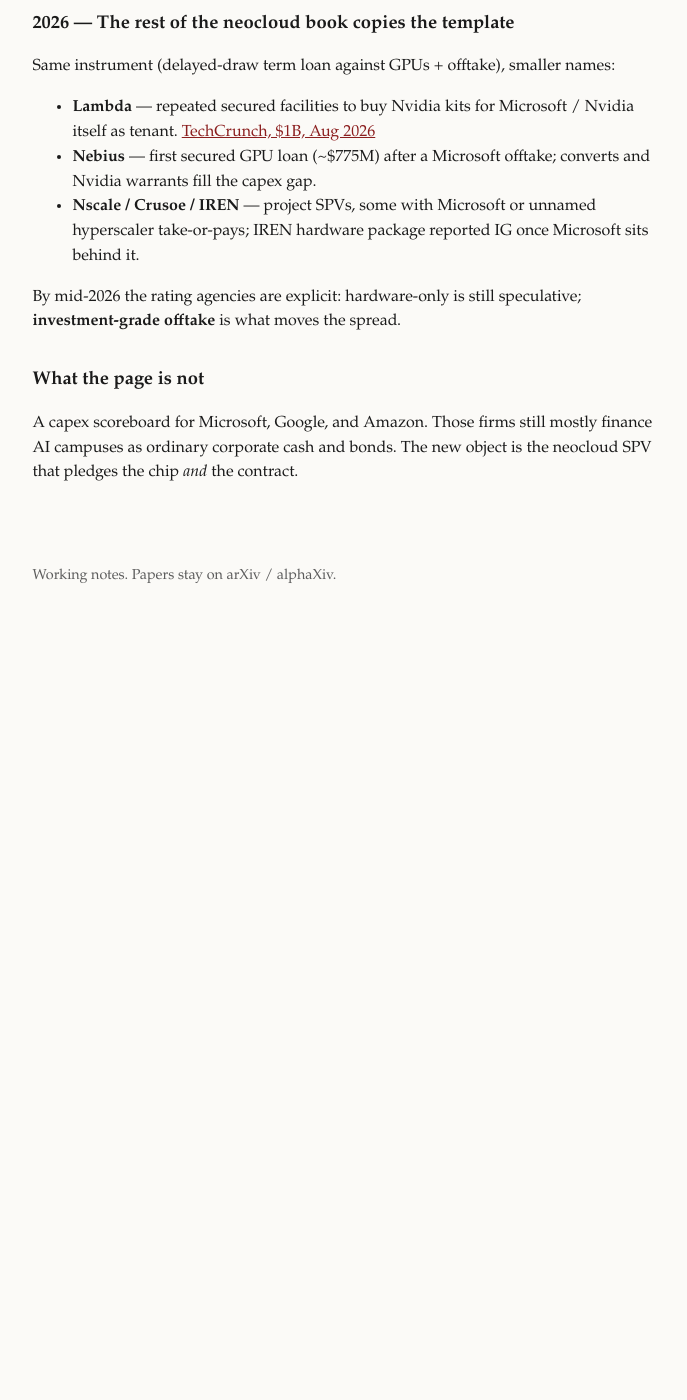
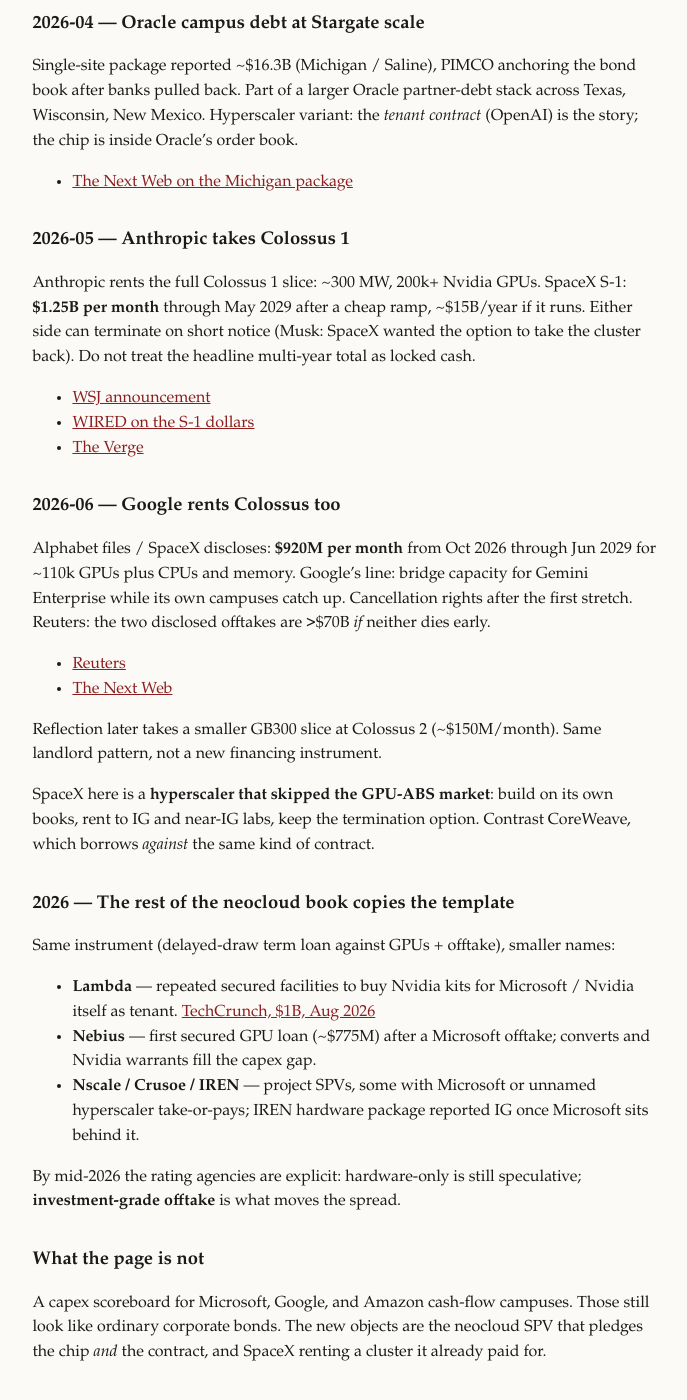
Before and after one commit to vandontduong/chronicle, a Jekyll site: the page built from timelines/clouds.md, in a window 1280 px wide and 1400 px high, scrolled down 2004 px. Shown: the whole window, without its empty margins (294-981 px from the left). Built offline with Jekyll 4.4.1, drawn with Linux system fonts in a browser that asks for light colours; before the commit the page ends 2632 px from its top, so only the background shows below that; some of the changed text lies outside the part shown.

Commit message:
Clouds: SpaceX Colossus, Anthropic and Google offtakes

```diff
--- a/timelines/clouds.md
+++ b/timelines/clouds.md
@@ -8,13 +8,13 @@ permalink: /timelines/clouds/
 
 <p class="meta">Who owns the rack, and who lent against the chip</p>
 
-Hyperscalers (Microsoft, Google, Amazon, Meta, then Oracle) fund campuses from cash flow and parent-level bonds. Neoclouds (CoreWeave, Lambda, Crusoe, Nebius, Nscale) fund *this generation of GPUs* against the boxes and the take-or-pay behind them. The financing is the beat.
+Hyperscalers fund campuses from cash flow and parent bonds. Neoclouds fund this generation of GPUs against the boxes and the offtake. SpaceX is a third object: a rocket company that built Colossus for Grok, then rented the surplus to rivals.
 
 ## How the money used to work
 
 Pre-2023 data centers were real-estate credit: land, power, a long lease to a rated tenant. The server was a depreciating fixture. AI inverted that. The GPU is the scarce asset; the building is the host. Lenders had no playbook for a chip that can be obsolete in three years.
 
-Also on: [Nvidia]({{ '/timelines/nvidia/' | relative_url }}) (circular cheques), [Cerebras]({{ '/timelines/cerebras/' | relative_url }}) (offtake without owning the cloud).
+Also on: [Nvidia]({{ '/timelines/nvidia/' | relative_url }}), [Cerebras]({{ '/timelines/cerebras/' | relative_url }}), [lab fission]({{ '/timelines/lab-fission/' | relative_url }}) (xAI → SpaceX).
 
 ## 2023-08 — CoreWeave $2.3B, GPUs as collateral
 
@@ -32,6 +32,12 @@ Blackstone leads, Magnetar co-leads. Accordion to $7.5B. Investment-grade and sp
 
 - [Blackstone](https://www.blackstone.com/news/press/coreweave-secures-7-5-billion-debt-financing-facility-led-by-blackstone-and-magnetar/)
 - [IFR on the structure](https://www.ifre.com/ifr-awards/1443849/north-america-private-debt-loan-coreweaves-us7.5bn-financing)
+
+## 2024–26 — Colossus (Memphis / Southaven)
+
+xAI builds a training campus on the Tennessee–Mississippi line for Grok, then SpaceX absorbs xAI (Feb 2026). Colossus 1 + 2 are cited in the SpaceX S-1 at about **1 GW** nameplate, with more power being stood up on-site (turbines, then a permanent plant). This is not project-finance GPU debt. It is founder-balance-sheet capex that later gets rented.
+
+Also on: [lab fission]({{ '/timelines/lab-fission/' | relative_url }}).
 
 ## 2025-01 / 2025-09 — Stargate as a *headline* stack
 
@@ -63,6 +69,25 @@ Single-site package reported ~$16.3B (Michigan / Saline), PIMCO anchoring the bo
 
 - [The Next Web on the Michigan package](https://thenextweb.com/news/oracle-data-centre-16-billion-financing-stargate)
 
+## 2026-05 — Anthropic takes Colossus 1
+
+Anthropic rents the full Colossus 1 slice: ~300 MW, 200k+ Nvidia GPUs. SpaceX S-1: **$1.25B per month** through May 2029 after a cheap ramp, ~$15B/year if it runs. Either side can terminate on short notice (Musk: SpaceX wanted the option to take the cluster back). Do not treat the headline multi-year total as locked cash.
+
+- [WSJ announcement](https://www.wsj.com/tech/ai/anthropic-inks-deal-to-use-all-of-spacexs-colossus-1-compute-capacity-56a7e2a1)
+- [WIRED on the S-1 dollars](https://www.wired.com/story/spacex-ipo-anthropic-compute-finances-risks/)
+- [The Verge](https://www.theverge.com/science/935229/spacex-anthropic-ipo-ai-capacity-deal-colossus)
+
+## 2026-06 — Google rents Colossus too
+
+Alphabet files / SpaceX discloses: **$920M per month** from Oct 2026 through Jun 2029 for ~110k GPUs plus CPUs and memory. Google’s line: bridge capacity for Gemini Enterprise while its own campuses catch up. Cancellation rights after the first stretch. Reuters: the two disclosed offtakes are >$70B *if* neither dies early.
+
+- [Reuters](https://www.reuters.com/business/media-telecom/spacex-signs-cloud-deal-with-google-2026-06-05/)
+- [The Next Web](https://thenextweb.com/news/google-spacex-920-million-month-compute-deal)
+
+Reflection later takes a smaller GB300 slice at Colossus 2 (~$150M/month). Same landlord pattern, not a new financing instrument.
+
+SpaceX here is a **hyperscaler that skipped the GPU-ABS market**: build on its own books, rent to IG and near-IG labs, keep the termination option. Contrast CoreWeave, which borrows *against* the same kind of contract.
+
 ## 2026 — The rest of the neocloud book copies the template
 
 Same instrument (delayed-draw term loan against GPUs + offtake), smaller names:
@@ -75,4 +100,4 @@ By mid-2026 the rating agencies are explicit: hardware-only is still speculative
 
 ## What the page is not
 
-A capex scoreboard for Microsoft, Google, and Amazon. Those firms still mostly finance AI campuses as ordinary corporate cash and bonds. The new object is the neocloud SPV that pledges the chip *and* the contract.
+A capex scoreboard for Microsoft, Google, and Amazon cash-flow campuses. Those still look like ordinary corporate bonds. The new objects are the neocloud SPV that pledges the chip *and* the contract, and SpaceX renting a cluster it already paid for.
```
